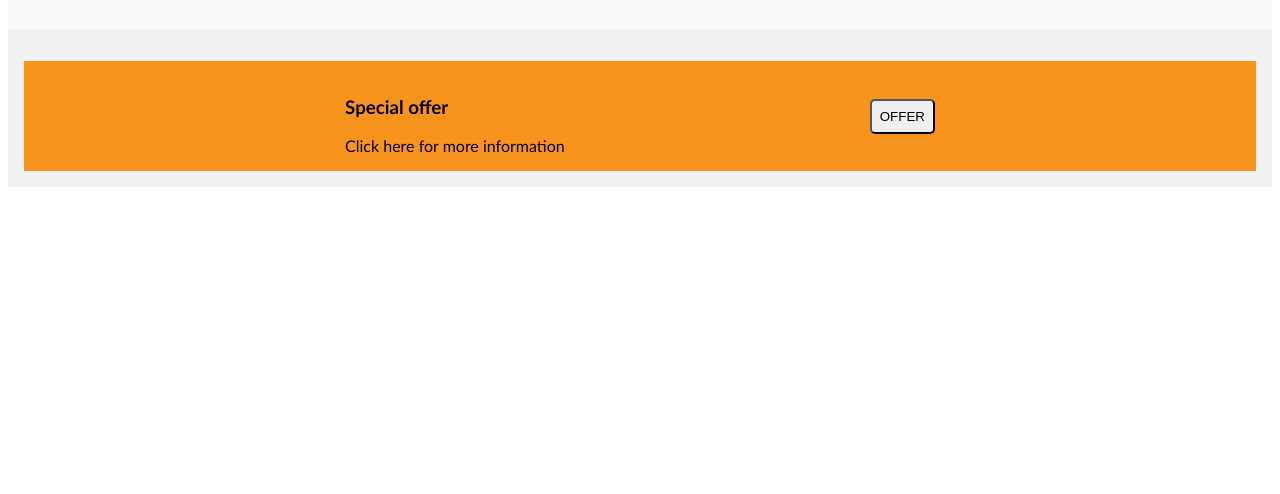
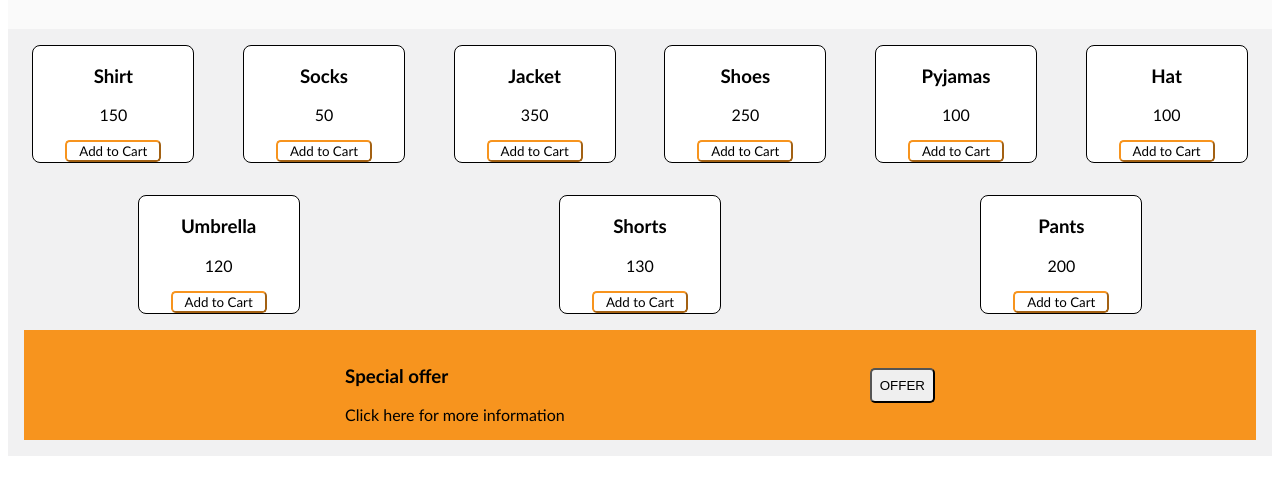
Before and after one commit to leokotman/eshop-vuejs, a plain HTML site: page index.html in a window 1280 px wide. Shown: the part 66-560 px from the top of the page. Drawn offline with Linux system fonts and the light colour scheme.

Commit message:
added items

```diff
--- a/index.html
+++ b/index.html
@@ -11,6 +11,7 @@
 </head>
 
 <body>
+    <div id="app">
         <header class="header">
             <img src="" alt="logo">
             <nav class="header_menu">
@@ -33,7 +34,13 @@
             </div>
         </header>
         <main class="main">
-        <div class="goods-list"></div>
+            <div class="goods-list">
+                <div class="goods_item" v-for="good in goods">
+                    <h3>{{ good.title }}</h3>
+                    <p>{{ good.price }}</p>
+                    <button class="add_to_cart" type="button">Add to Cart</button>
+                </div>
+            </div>
             <aside class="promo">
                 <div>
                     <h3>Special offer</h3>
@@ -43,6 +50,7 @@
             </aside>
         </main>
         <footer></footer>
+    </div>
 
     <script src="scripts/main.js"></script>
 </body>
--- a/scripts/main.js
+++ b/scripts/main.js
@@ -1,2 +1,36 @@
-const app = new Vue();
-console.log(app);
+new Vue({
+	el: '#app',
+
+	data() {
+		return {
+			goods: [
+				{title: "Shirt",price: 150},
+	            {title: "Socks",price: 50},
+	            {title: "Jacket",price: 350},
+	            {title: "Shoes",price: 250},
+	            {title: "Pyjamas",price: 100},
+	            {title: "Hat",price: 100},
+	            {title: "Umbrella",price: 120},
+	            {title: "Shorts",price: 130},
+	            {title: "Pants",price: 200},
+            ],
+			filteredGoods: [
+				{title: "Shirt",price: 150},
+	            {title: "Socks",price: 50},
+	            {title: "Jacket",price: 350},
+	            {title: "Shoes",price: 250},
+	            {title: "Pyjamas",price: 100},
+	            {title: "Hat",price: 100},
+	            {title: "Umbrella",price: 120},
+	            {title: "Shorts",price: 130},
+	            {title: "Pants",price: 200}
+            ],
+			searchLine: ''
+		}
+	},
+
+	methods: {
+
+	},
+
+});
```
Also changed, not shown: scripts/data.json (added, +35 -0 lines). Lines whose indentation alone changed are shown as unchanged.
